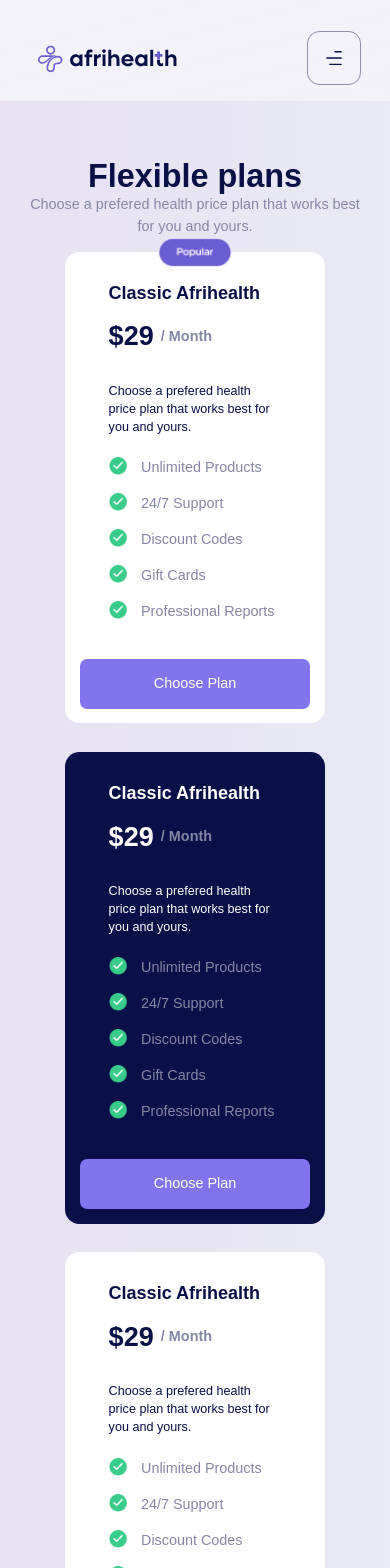
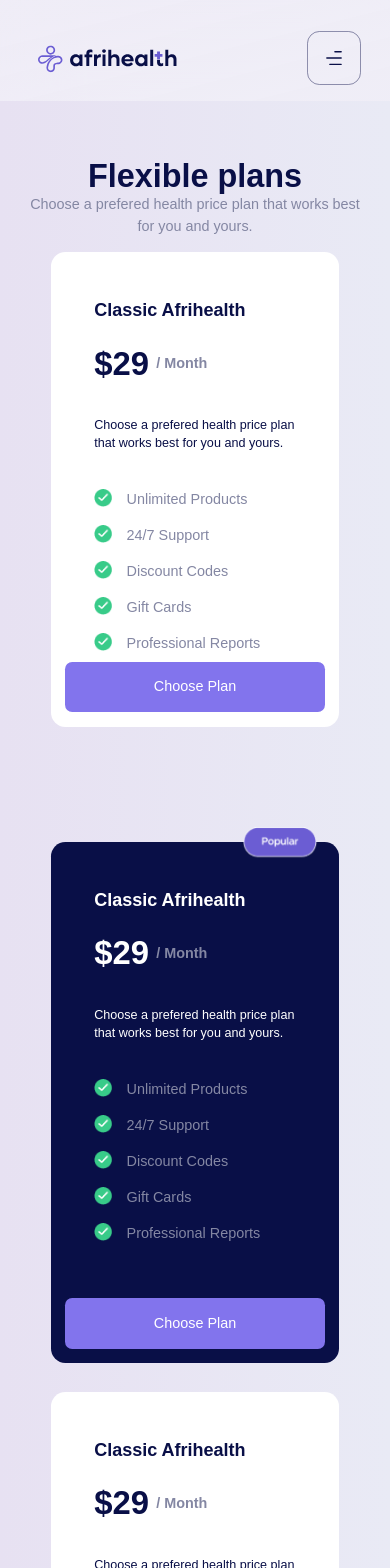
Before and after one commit to pepps01/timeless, a React (Create React App) app: page /pricing in a window 390 px wide. Shown: the top 1568 px of the page. Built offline with nearby package versions, Linux system fonts and the light colour scheme.

Commit message:
done designing mobile

```diff
--- a/src/index.css
+++ b/src/index.css
@@ -12,7 +12,9 @@
 }
 
 html, body {
-  background: linear-gradient(119.4deg, #F8F7FB 1.4%, rgba(248, 247, 251, 0.99) 114.63%);
+  background: linear-gradient(119.4deg, #e7e1f2 1.4%, #e9eaf5 114.63%);
+  /* background-color: bisque; */
+  /* from-[#e7e1f2] to-[#e9eaf5] */
   padding: 0rem 3rem;
   margin: 0;
   padding: 0;
--- a/src/pages/pricing/Pricing.js
+++ b/src/pages/pricing/Pricing.js
@@ -2,24 +2,24 @@ import React from "react";
 import "./Pricing.css";
 import ImageComponent from "../../components/ImageComponent";
 
-const Card = ({ title, amount, text, features, className, color }) => {
+const Card = ({ title, amount, text, features, className, color,buttonClass }) => {
   return (
     <div className={className}>
-      <h3 className={`${color} font-bold text-xl px-8 pt-4`}>
+      <h3 className={`${color} font-bold text-xl px-8 pt-[35.1px]`}>
         {title}
       </h3>
-      <div className='flex py-4 px-8 items-center'>
-        <h1 className={`${color} font-bold text-3xl`}>${amount}</h1>
-        <p className='text-base ml-2 font-bold'>/ Month</p>
+      <div className='flex  px-8 items-center mt-[27.17px]'>
+        <h1 className={`${color} text-[2.28rem] font-bold text-3xl `}>${amount}</h1>
+        <p className='text-base text-[1.125rem]  ml-2 font-bold'>/ Month</p>
       </div>
-      <p className={`${color} text-sm py-4 px-8`}>{text}</p>
+      <p className={`${color} text-sm mt-[39.72px] mb-[33.57px] px-8`}>{text}</p>
       {features?.map((feature) => (
         <div className='flex  py-2 px-8'>
           <ImageComponent src='check.png' />
           <p className='ml-4'>{feature}</p>
         </div>
       ))}
-      <button className='mt-8 p-4 w-full bg-afriSubHeader rounded-lg'>
+      <button className={buttonClass}>
         Choose Plan
       </button>
     </div>
@@ -45,31 +45,36 @@ const Pricing = () => {
         </p>
       </div>
 
-      <div className='flex flex-wrap relative justify-center items-center'>
-        <ImageComponent src="Pills.png" className="absolute top-0 z-20" />
+      <div className='flex flex-wrap justify-center items-center'>
         <Card
-          className='bg-white z-5 p-4 text-white rounded-2xl w-72 lg:mb-2 lg:-rotate-[10deg]  m-4'
+          className='bg-white z-5 p-4 text-white rounded-2xl md:h-[33.125rem] mb-28 w-80 lg:mb-2 lg:-rotate-[10deg]  m-4'
           title='Classic Afrihealth'
           amount='29'
           features={classicFeatures}
           color="text-PrimaryTextColor"
           text='Choose a prefered health price plan that works best for you and yours.'
+          buttonClass = {"p-4 w-full bg-afriSubHeader rounded-lg"}
         />
+        <div className="relative">
+          <ImageComponent src="Pills.png" className="absolute right-10 top-0 z-20" />
           <Card
-          className='bg-PrimaryTextColor z-10 p-4 text-white rounded-2xl w-72  m-4'
+            className='bg-PrimaryTextColor md:h-[36.625rem] z-10 p-4 text-white rounded-2xl md:w-[21.75rem] w-80  m-4'
             title='Classic Afrihealth'
             amount='29'
             features={classicFeatures}
             color="text-white"
             text='Choose a prefered health price plan that works best for you and yours.'
+            buttonClass = {"p-4 mt-[51.71px] w-full bg-afriSubHeader rounded-lg"}
           />
+        </div>
         <Card
-          className='bg-white z-10 p-4 text-white rounded-2xl w-72 lg:rotate-12 h-max m-4'
+          className='bg-white z-10 p-4 text-white rounded-2xl w-80 lg:rotate-12 h-max m-4'
           title='Classic Afrihealth'
           amount='29'
           features={classicFeatures}
           color="text-PrimaryTextColor"
           text='Choose a prefered health price plan that works best for you and yours.'
+          buttonClass = "p-4  w-full bg-afriSubHeader rounded-lg"
         />
       </div>
     </div>
```
Also changed, not shown: src/pages/contact/Contact.js. Lines whose indentation alone changed are shown as unchanged.
